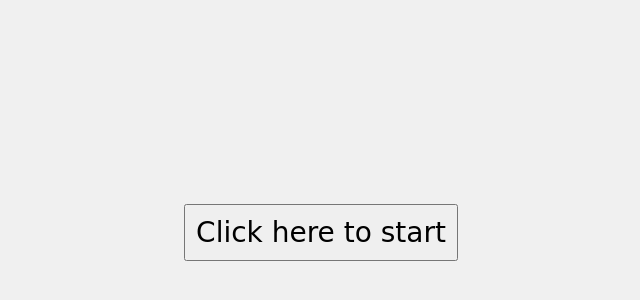
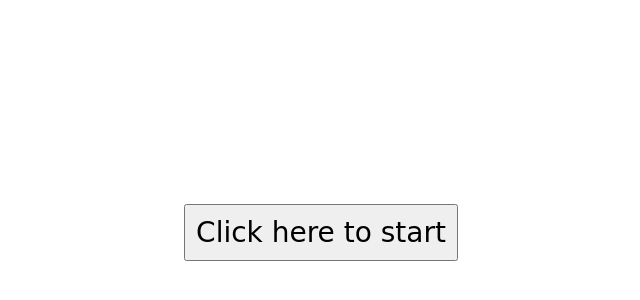
Before and after one commit to AlfRayJacobs/sdg-price-calculator, a plain HTML site: page index.html in a window 1280 px wide. Shown: the part 152-452 px from the top of the page, without its empty margins (319-959 px from the left). Drawn offline with Linux system fonts and the light colour scheme; a web font is replaced by a local one.

Commit message:
Set main background to be blank background

```diff
--- a/styles.css
+++ b/styles.css
@@ -10,7 +10,7 @@ body {
     height: 100vh;
     max-height: 768px;
     margin: 0;
-    background-color: #f0f0f0;
+    background: transparent;
 }
 
 button {
```
